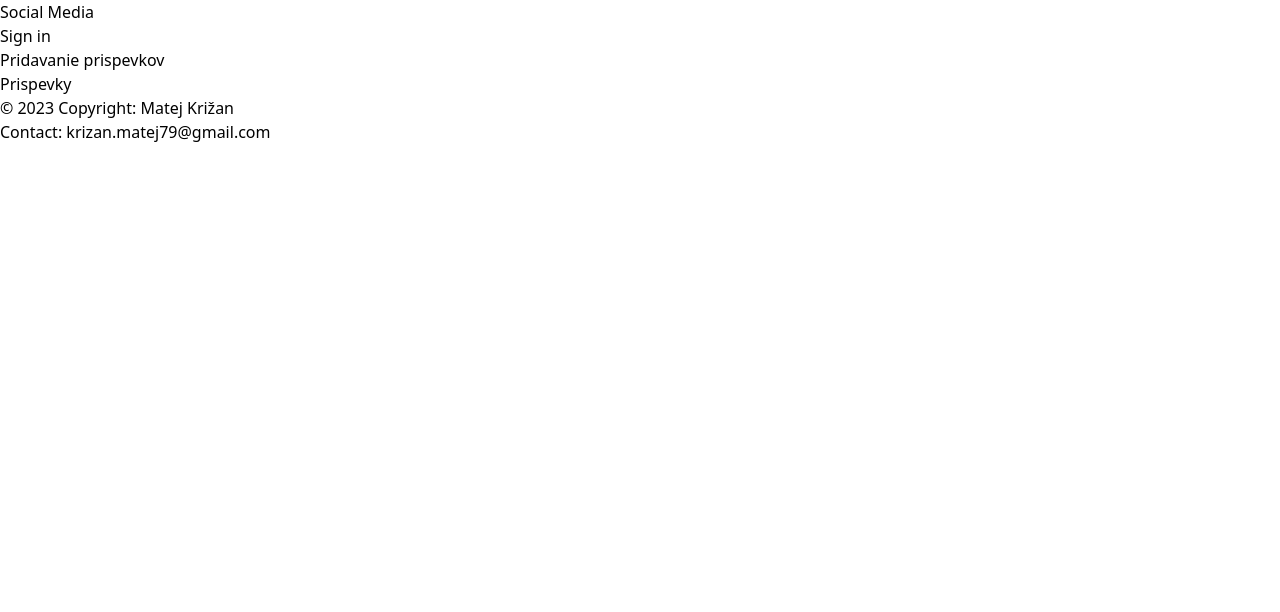
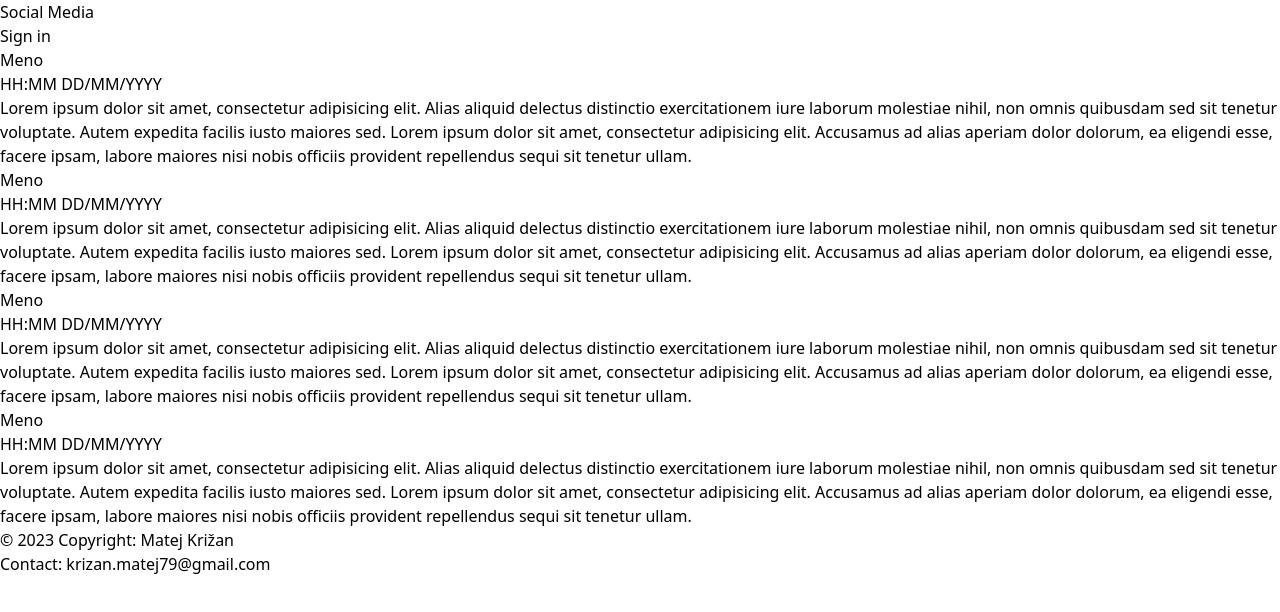
Before and after one commit to krizek79/social_media_fe, a React (Vite) app: page / in a window 1280 px wide. Shown: the top 612 px of the page. Built offline with nearby package versions, Linux system fonts and the light colour scheme.

Commit message:
post component blueprint and some styling

```diff
--- a/package.json
+++ b/package.json
@@ -9,6 +9,7 @@
     "preview": "vite preview"
   },
   "dependencies": {
+    "axios": "^1.2.3",
     "react": "^18.2.0",
     "react-dom": "^18.2.0",
     "react-helmet": "^6.1.0"
--- a/src/components/Body.jsx
+++ b/src/components/Body.jsx
@@ -1,14 +1,29 @@
+import React, {useEffect, useState} from "react"
+import postService from "../service/PostService.js"
+import Post from "./Post";
+
 export default function Body() {
-    return(
-        <main className={"bg-gradient-to-b from-gray-900 to-gray-700 flex gap-x-1"}>
-            <div className={"w-1/5"}></div>
-            <div className={"flex-col overflow-y-auto w-3/5 m-6 p-6 bg-white rounded shadow-md"}>
-                <div>Pridavanie prispevkov</div>
-                <section>
-                    Prispevky
+
+    const [posts, setPosts] = useState(null)
+    const [loading, setLoading] = useState(true)
+
+    useEffect(() => {
+        setLoading(true)
+
+    }, [])
+
+    return (
+        <main className="bg-gradient-to-b from-gray-900 to-gray-700 flex gap-x-1">
+            <div
+                className="flex-col overflow-y-auto mx-auto w-11/12 md:w-3/5 m-6 p-6 bg-white rounded shadow-md"
+            >
+                <section className="flex flex-col gap-y-3">
+                    <Post/>
+                    <Post/>
+                    <Post/>
+                    <Post/>
                 </section>
             </div>
-            <div className={"w-1/5"}></div>
         </main>
     )
 }
--- a/src/components/Footer.jsx
+++ b/src/components/Footer.jsx
@@ -1,12 +1,13 @@
 export default function Footer() {
     return (
         <footer
-            className={"flex py-6 px-10 w-full shadow-md justify-between columns-2 min-h-screen"}
+            className="bottom-0 left-0 z-20 w-full px-10 py-4 bg-white border-t border-gray-200 flex flex-col md:flex-row
+            items-center justify-between md:py-6 md:px-10 dark:bg-gray-800 dark:border-gray-600"
         >
-            <div className={"text-left"}>© 2023 Copyright: Matej Križan</div>
-            <div className={"text-right"}>
+            <div className="text-left">© 2023 Copyright: Matej Križan</div>
+            <div className="text-right">
                 Contact: {" "}
-                <a className={"underline text-blue-600"} href={"mailto:krizan.matej79@gmail.com"}>
+                <a className="underline text-blue-600" href="mailto:krizan.matej79@gmail.com">
                     krizan.matej79@gmail.com
                 </a>
             </div>
--- a/src/components/Header.jsx
+++ b/src/components/Header.jsx
@@ -2,7 +2,7 @@ import Login from './Login.jsx'
 
 export default function Header() {
     return (
-        <header className={"flex py-6 px-10 m-auto bg-white shadow-md items-end justify-between"}>
+        <header className={"flex py-6 px-10 bg-white shadow-md items-end justify-between top-0"}>
             <div className={""}>
                 <h1 className={"text-blue-700 text-3xl"}>Social Media</h1>
             </div>
--- a/src/components/Login.jsx
+++ b/src/components/Login.jsx
@@ -12,6 +12,7 @@ export default function Login() {
                     Sign in
                 </a>
             </div>
+
             {showModal ? (
                 <>
                     <div
@@ -19,7 +20,7 @@ export default function Login() {
                         z-50 outline-none focus:outline-none"
                     >
                         <div className="w-full absolute flex flex-col justify-center min-h-screen overflow-hidden">
-                            <div className="w-full p-6 pt-3 m-auto bg-white rounded-md shadow-md lg:max-w-xl">
+                            <div className="sm:px-6 w-full p-6 pt-3 m-auto bg-white rounded-md shadow-md lg:max-w-xl">
                                 <div className={"width-full text-end"}>
                                     <button
                                         className="text-2xl text-center cursor-pointer"
--- a/src/components/Post.jsx
+++ b/src/components/Post.jsx
@@ -1,7 +1,24 @@
-export default function Post() {
+export default function Post(props) {
     return (
-        <>
-
-        </>
+        <div className={"p-5 border rounded"}>
+            <div
+                className="border-solid border-0 border-b border-blue-600 pb-2 justify-between flex md:items-end
+                flex-col md:flex-row"
+            >
+                <div className="font-medium text-lg">
+                    Meno
+                </div>
+                <div className="font-normal text-xs">
+                    HH:MM DD/MM/YYYY
+                </div>
+            </div>
+            <div className="pt-2">
+                Lorem ipsum dolor sit amet, consectetur adipisicing elit. Alias aliquid delectus distinctio
+                exercitationem iure laborum molestiae nihil, non omnis quibusdam sed sit tenetur voluptate.
+                Autem expedita facilis iusto maiores sed. Lorem ipsum dolor sit amet, consectetur adipisicing elit.
+                Accusamus ad alias aperiam dolor dolorum, ea eligendi esse, facere ipsam, labore maiores nisi nobis
+                officiis provident repellendus sequi sit tenetur ullam.
+            </div>
+        </div>
     )
 }
--- /dev/null
+++ b/src/service/PostService.js
@@ -0,0 +1,26 @@
+import axios from "axios"
+
+const POST_API_BASE_URL = "http://localhost:8080/posts"
+
+export default new class PostService {
+
+    getAllPosts() {
+        return axios.get(POST_API_BASE_URL)
+    }
+
+    getPostById(id) {
+        return axios.get(POST_API_BASE_URL + "/" + id)
+    }
+
+    createPost(request) {
+        return axios.post(POST_API_BASE_URL, request)
+    }
+
+    updatePost(id, request) {
+        return axios.patch(POST_API_BASE_URL + "/" + id, request)
+    }
+
+    deletePost(id) {
+        return axios.delete(POST_API_BASE_URL + "/" + id)
+    }
+}
```
Also changed, not shown: 1 other file (tests, documents, lock files or other folders).
